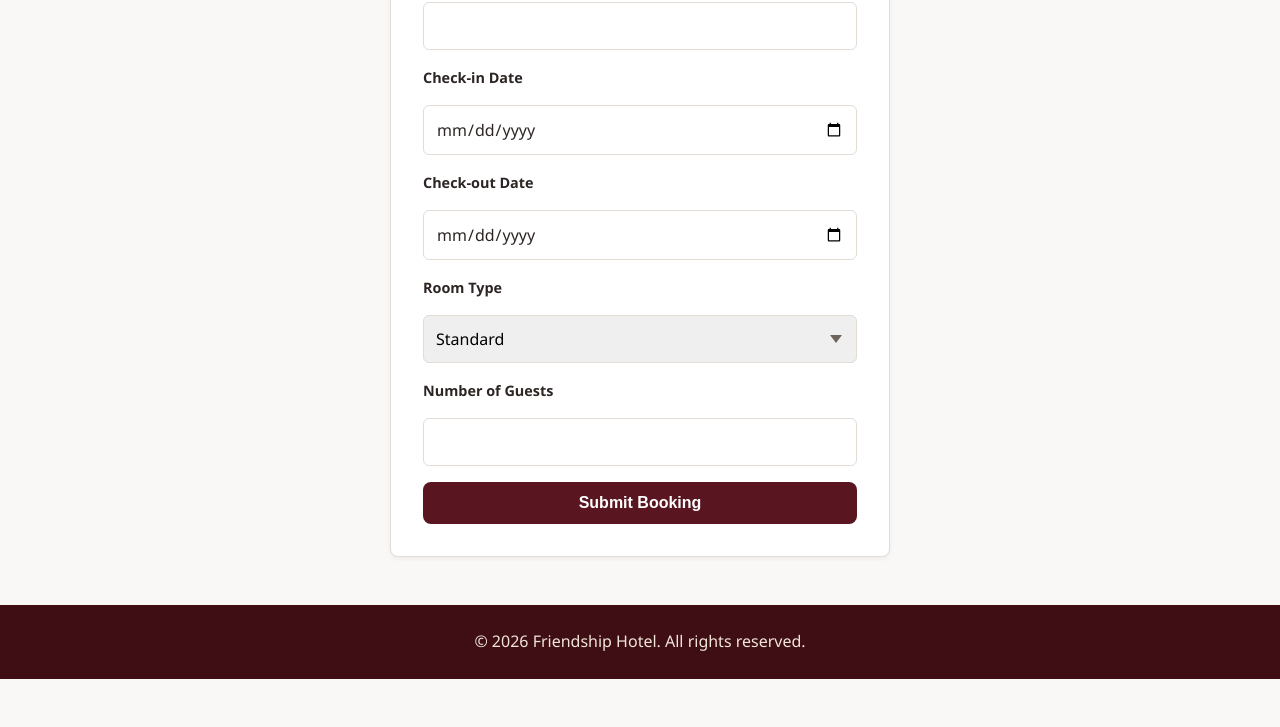
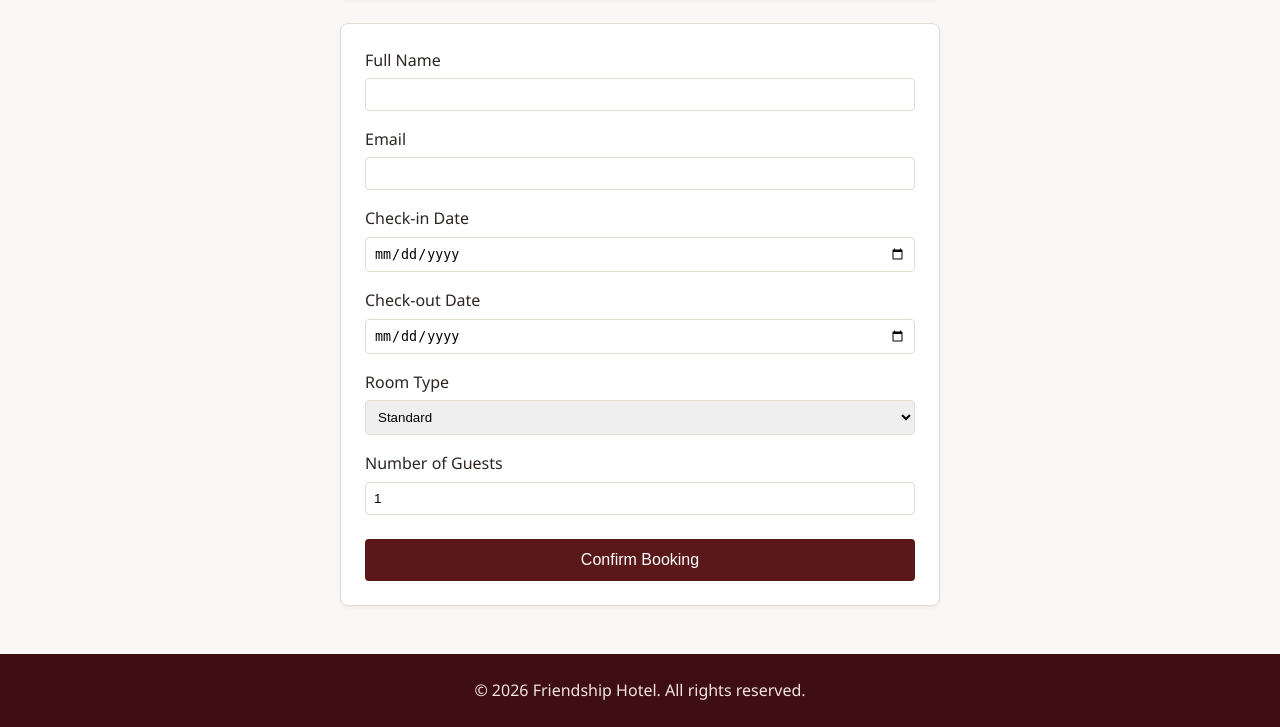
Before and after one commit to sidxtha/Hotel_SIte_Management, a Flask app: page /book in a window 1280 px wide. Shown: the part 380-1107 px from the top of the page. Before the commit the page ends 1059 px from the top, so only its background shows below. Run offline with Flask 3, Linux system fonts and the light colour scheme.

Commit message:
cahnges in the about.html, menu.html, book.html

```diff
--- a/templates/book.html
+++ b/templates/book.html
@@ -1,36 +1,66 @@
 {% extends "base.html" %}
 {% block title %}Book a Room - Friendship Hotel{% endblock %}
 {% block extra_css %}
-<link rel="stylesheet" href="{{ url_for('static', filename='css/book.css') }}">
+<style>
+  .booking-banner {
+    width: 100%;
+    max-width: 600px;
+    height: 180px;
+    object-fit: cover;
+    border-radius: var(--radius);
+    margin-bottom: 1.5rem;
+    box-shadow: var(--shadow-sm);
+    display: block;
+    margin-left: auto;
+    margin-right: auto;
+  }
+</style>
 {% endblock %}
 
 {% block content %}
 <section class="page-section">
     <h1>Book a Room</h1>
-    <form method="POST" class="form-box">
-        <label for="name">Full Name</label>
-        <input type="text" id="name" name="name" required>
 
-        <label for="email">Email</label>
-        <input type="email" id="email" name="email" required>
+    <img src="https://images.unsplash.com/photo-1618773928121-c32242e63f39?auto=format&fit=crop&w=800&q=80" alt="Luxurious Hotel Room" class="booking-banner">
 
-        <label for="check_in">Check-in Date</label>
-        <input type="date" id="check_in" name="check_in" required>
+    <div class="order-details-box" style="max-width: 600px; margin: 0 auto; background: var(--color-surface); border: 1px solid var(--color-border); border-radius: var(--radius); padding: 1.5rem; box-shadow: var(--shadow-sm);">
+        <form method="POST">
+            <div class="form-group" style="margin-bottom: 1rem; display: flex; flex-direction: column;">
+                <label for="name" style="margin-bottom: 0.3rem; font-weight: 500;">Full Name</label>
+                <input type="text" id="name" name="name" required style="padding: 0.5rem; border: 1px solid var(--color-border); border-radius: 4px;">
+            </div>
 
-        <label for="check_out">Check-out Date</label>
-        <input type="date" id="check_out" name="check_out" required>
+            <div class="form-group" style="margin-bottom: 1rem; display: flex; flex-direction: column;">
+                <label for="email" style="margin-bottom: 0.3rem; font-weight: 500;">Email</label>
+                <input type="email" id="email" name="email" required style="padding: 0.5rem; border: 1px solid var(--color-border); border-radius: 4px;">
+            </div>
 
-        <label for="room_type">Room Type</label>
-        <select id="room_type" name="room_type" required>
-            <option value="Standard">Standard</option>
-            <option value="Deluxe">Deluxe</option>
-            <option value="Suite">Suite</option>
-        </select>
+            <div class="form-group" style="margin-bottom: 1rem; display: flex; flex-direction: column;">
+                <label for="check_in" style="margin-bottom: 0.3rem; font-weight: 500;">Check-in Date</label>
+                <input type="date" id="check_in" name="check_in" required style="padding: 0.5rem; border: 1px solid var(--color-border); border-radius: 4px;">
+            </div>
 
-        <label for="guests">Number of Guests</label>
-        <input type="number" id="guests" name="guests" min="1" required>
+            <div class="form-group" style="margin-bottom: 1rem; display: flex; flex-direction: column;">
+                <label for="check_out" style="margin-bottom: 0.3rem; font-weight: 500;">Check-out Date</label>
+                <input type="date" id="check_out" name="check_out" required style="padding: 0.5rem; border: 1px solid var(--color-border); border-radius: 4px;">
+            </div>
 
-        <button type="submit" class="btn">Submit Booking</button>
-    </form>
+            <div class="form-group" style="margin-bottom: 1rem; display: flex; flex-direction: column;">
+                <label for="room_type" style="margin-bottom: 0.3rem; font-weight: 500;">Room Type</label>
+                <select id="room_type" name="room_type" style="padding: 0.5rem; border: 1px solid var(--color-border); border-radius: 4px;">
+                    <option value="Standard">Standard</option>
+                    <option value="Deluxe">Deluxe</option>
+                    <option value="Suite">Suite</option>
+                </select>
+            </div>
+
+            <div class="form-group" style="margin-bottom: 1.5rem; display: flex; flex-direction: column;">
+                <label for="guests" style="margin-bottom: 0.3rem; font-weight: 500;">Number of Guests</label>
+                <input type="number" id="guests" name="guests" min="1" value="1" required style="padding: 0.5rem; border: 1px solid var(--color-border); border-radius: 4px;">
+            </div>
+
+            <button type="submit" class="btn-order" style="background-color: #5a1818; color: white; border: none; padding: 0.75rem 1.5rem; font-size: 1rem; border-radius: 4px; cursor: pointer; width: 100%;">Confirm Booking</button>
+        </form>
+    </div>
 </section>
 {% endblock %}
```
Also changed, not shown: templates/about.html (+40 -10 lines), templates/menu.html (+14 -2 lines).
